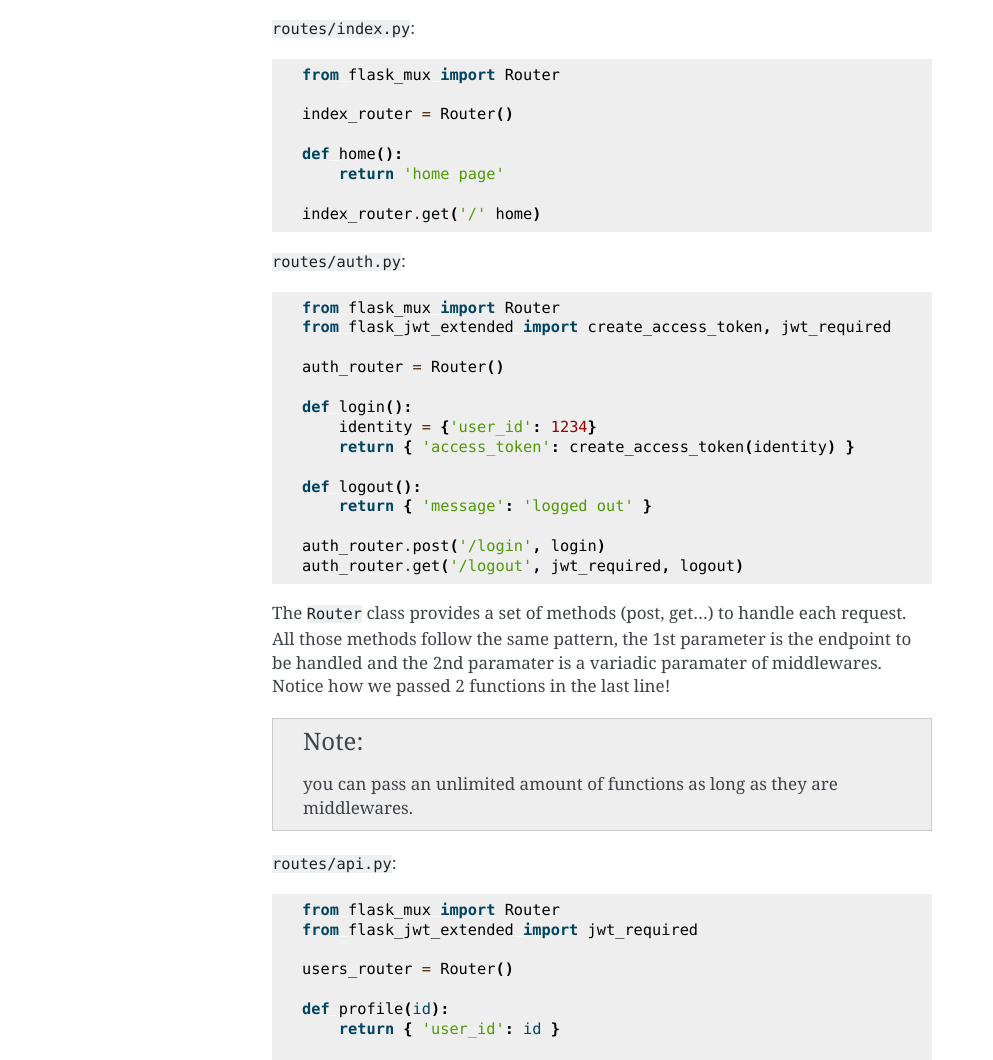
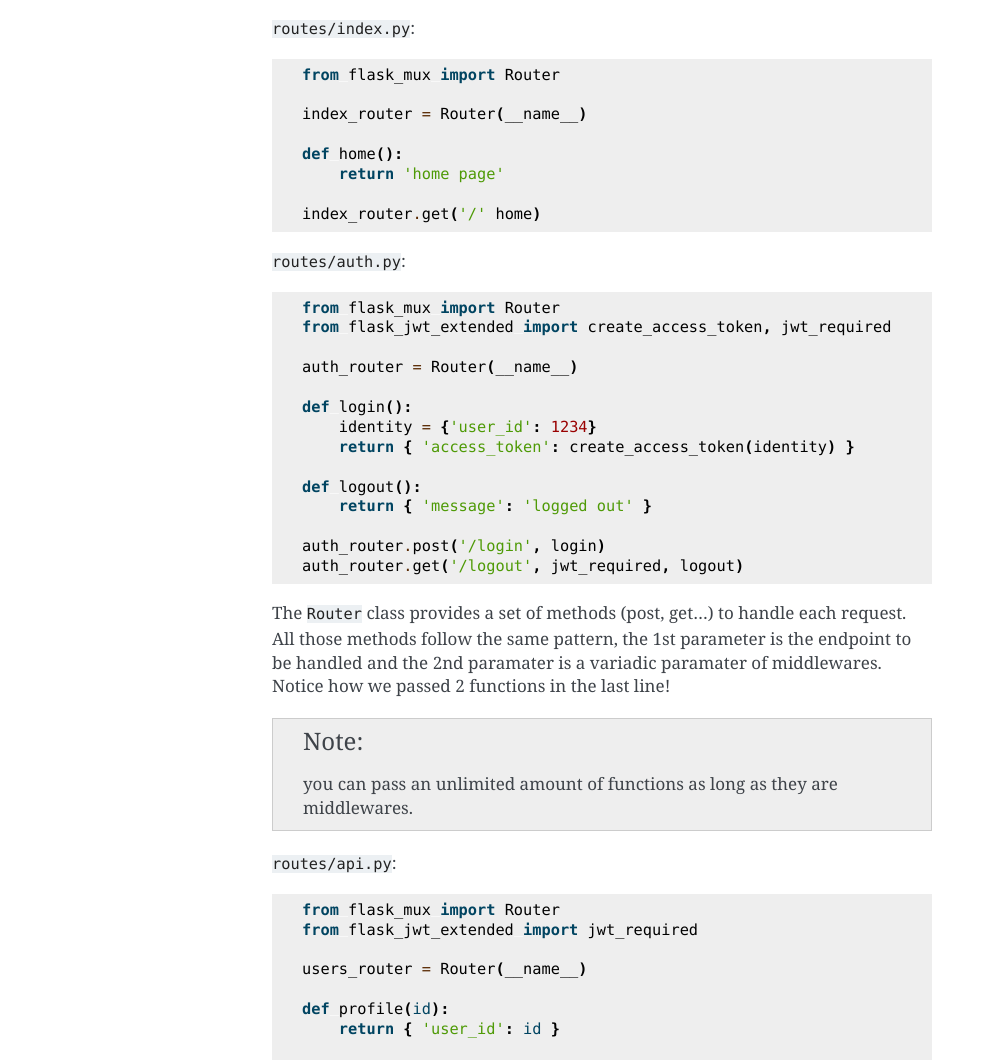
Before and after one commit to em-r/flask-mux, a Sphinx documentation site: the page built from docs/source/example/flask-mux.rst, in a window 1280 px wide. Shown: the part 705-1765 px from the top of the page, without its empty margins (148-1141 px from the left). Built offline with Sphinx 7.4.7, drawn with Linux system fonts in a browser that asks for light colours.

Commit message:
update documentation for named routes

```diff
--- a/docs/source/example/flask-mux.rst
+++ b/docs/source/example/flask-mux.rst
@@ -46,7 +46,7 @@
 
     from flask_mux import Router
 
-    index_router = Router()
+    index_router = Router(__name__)
 
     def home():
         return 'home page'
@@ -61,7 +61,7 @@
     from flask_mux import Router
     from flask_jwt_extended import create_access_token, jwt_required
 
-    auth_router = Router()
+    auth_router = Router(__name__)
 
     def login():
         identity = {'user_id': 1234}
@@ -88,7 +88,7 @@
     from flask_mux import Router
     from flask_jwt_extended import jwt_required
 
-    users_router = Router()
+    users_router = Router(__name__)
 
     def profile(id):
         return { 'user_id': id }
--- a/docs/source/quickstart.rst
+++ b/docs/source/quickstart.rst
@@ -27,7 +27,7 @@
     def about():
         return 'about'
 
-    index_router = Router()
+    index_router = Router(__name__)
     index_router.get('/', home)
     index_router.get('/about', about)
 
@@ -46,7 +46,7 @@
     app = Flask(__name__)
     mux = Mux(app)
 
-    index_router = Router()
+    index_router = Router(__name__)
 
     @index_router.route('/')
     def home():
```
